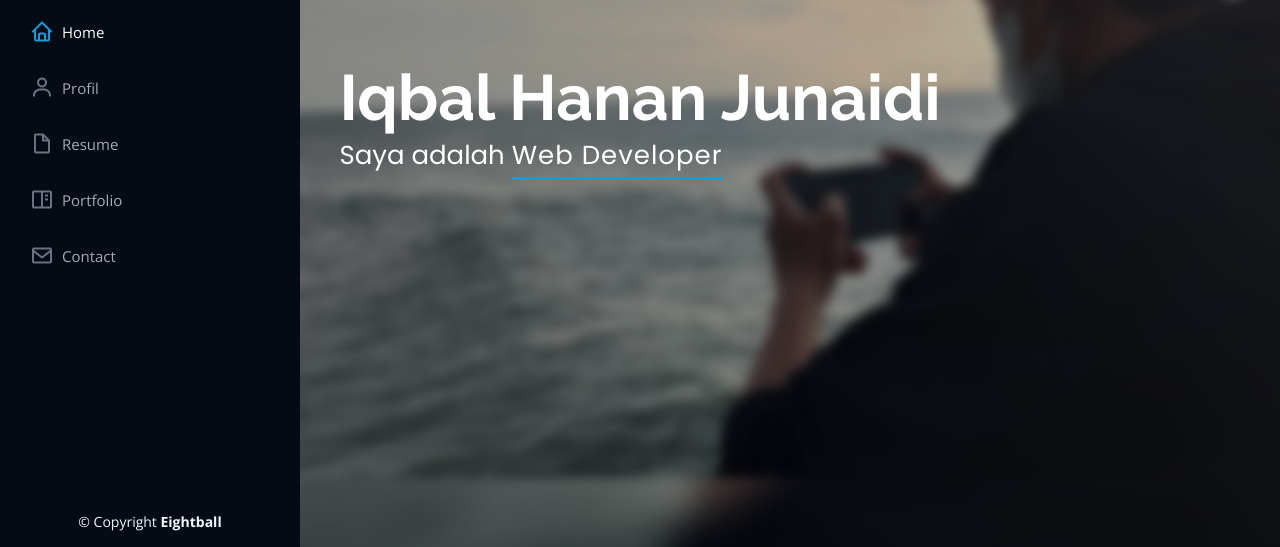
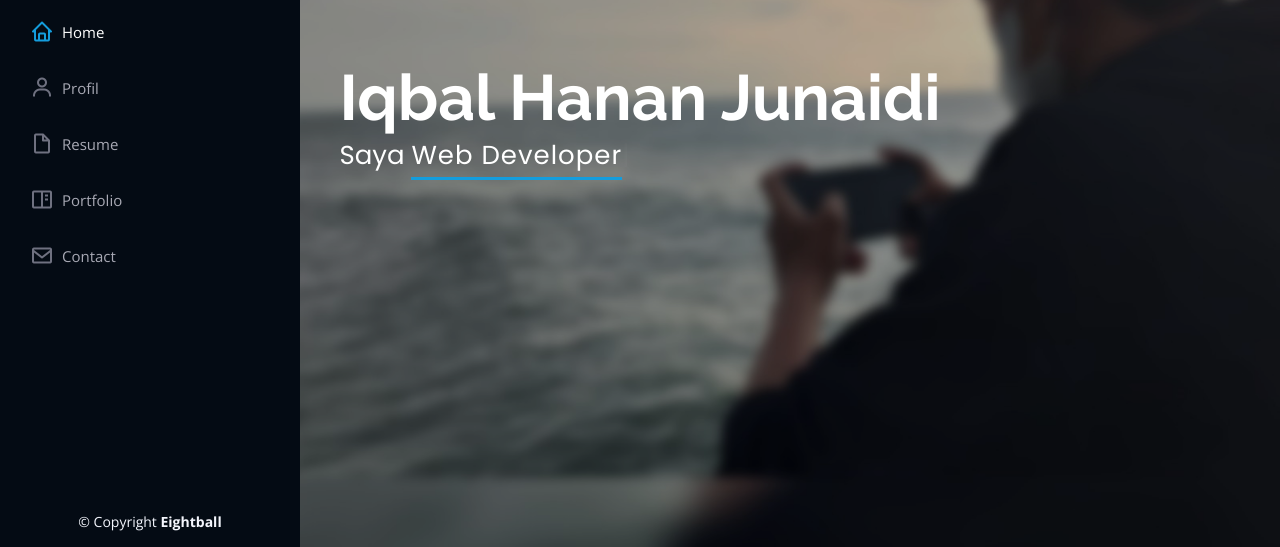
Before and after one commit to eightballl/eightballl.github.io, a plain HTML site: page index.html in a window 1280 px wide. Shown: the part 253-800 px from the top of the page. Drawn offline with nearby package versions, Linux system fonts and the light colour scheme.

Commit message:
Portofolio

```diff
--- a/index.html
+++ b/index.html
@@ -71,7 +71,7 @@
   <section id="hero" class="d-flex flex-column justify-content-center align-items-center">
     <div class="hero-container">
       <h1>Iqbal Hanan Junaidi</h1>
-      <p data-aos="fade-in">Saya adalah <span class="typed" data-typed-items="Mahasiswa, Web Developer, Mobile Developer"></span></p>
+      <p data-aos="fade-in">Saya <span class="typed" data-typed-items="Mahasiswa, Web Developer, Mobile Developer"></span></p>
     </div>
   </section><!-- End Hero -->
 
```
